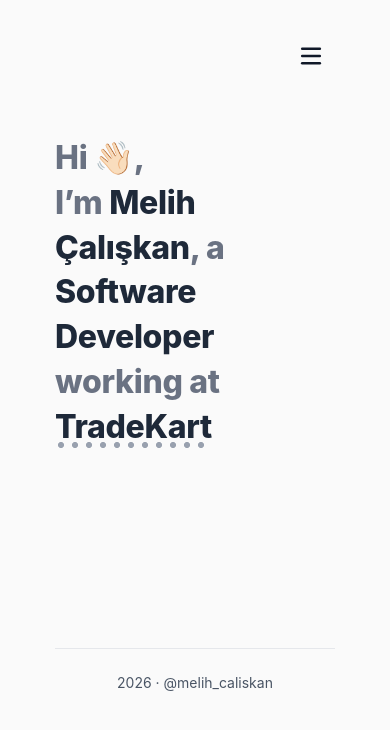
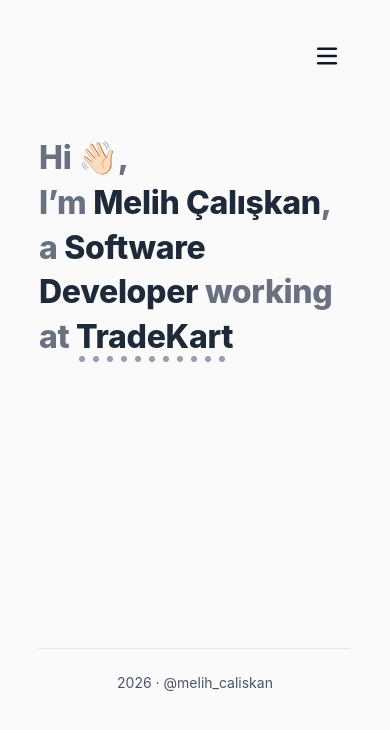
Before and after one commit to melihcaliskan/melihcaliskan.com, an Astro site: page / in a window 390 px wide. Built offline with nearby package versions, Linux system fonts and the light colour scheme; Astro itself is replaced by a stand-in of ours.

Commit message:
UI improvements

```diff
--- a/src/layouts/Layout.astro
+++ b/src/layouts/Layout.astro
@@ -94,7 +94,7 @@
     >
       Skip to content
     </a>
-    <div class="mx-auto flex h-[85vh] max-w-6xl flex-col px-10 pt-8 md:px-8 md:pt-24 lg:h-screen lg:px-24">
+    <div class="mx-auto flex h-[85vh] max-w-6xl flex-col px-6 pt-8 md:px-8 md:pt-24 lg:h-screen lg:px-24">
       <Header />
       <main id="content" class="flex flex-1 flex-col">
         <slot />
--- a/src/styles/global.css
+++ b/src/styles/global.css
@@ -151,7 +151,8 @@
   position: absolute;
   left: 0.08em;
   right: 0;
-  bottom: -0.07em;
+  bottom: calc(-0.07em - 4px);
+  @variant md { bottom: -0.07em; }
   height: 6px;
   background: radial-gradient(circle at 3px 3px, var(--dot) 2.75px, transparent 3.25px) 0 0 / 14px 7px repeat-x;
   pointer-events: none;
```
